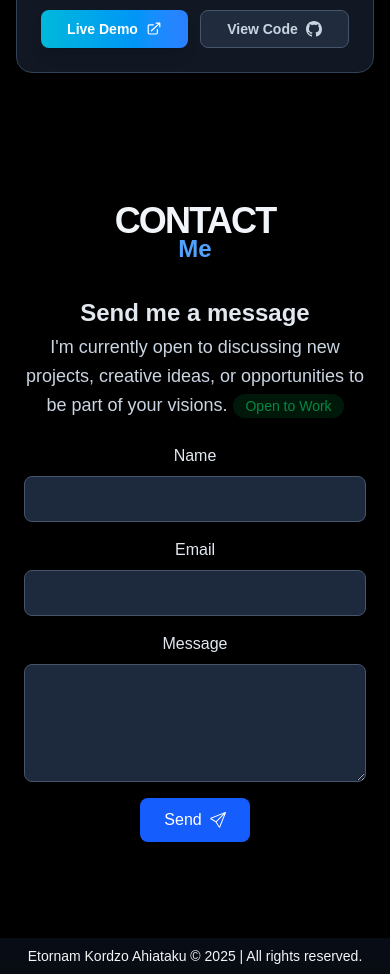
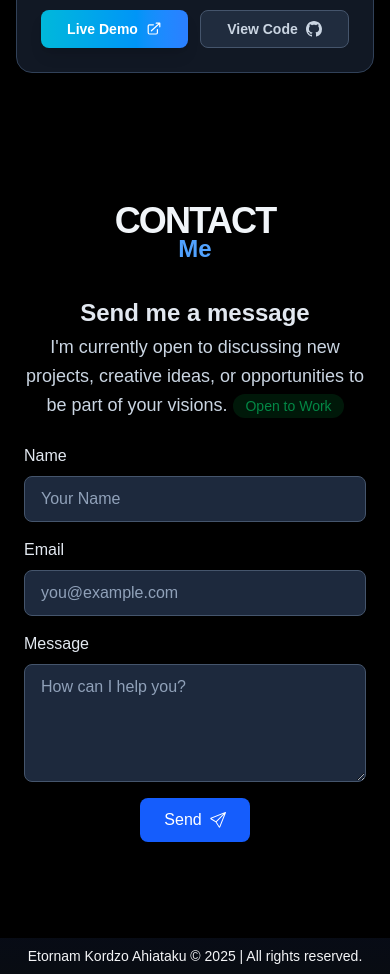
Before and after one commit to etor01/dev-tornam, a Next.js app: page / in a window 390 px wide. Shown: the part 4680-5654 px from the top of the page. Built offline with nearby package versions, Linux system fonts and the light colour scheme.

Commit message:
added Zod and mailJS to the Contact with custum Toast

```diff
--- a/src/app/components/sections/Contact.tsx
+++ b/src/app/components/sections/Contact.tsx
@@ -1,9 +1,126 @@
+'use client';
+
+import React, { useRef, useState, useEffect } from 'react';
+import emailjs from '@emailjs/browser';
+import { z } from 'zod';
+
+// --- 1. Zod Validation Schema ---
+const formSchema = z.object({
+  name: z.string().min(2, { message: "Name must be at least 2 characters." }),
+  email: z.string().email({ message: "Please enter a valid email address." }),
+  message: z.string().min(10, { message: "Message must be at least 10 characters." }),
+});
+
+// --- 2. Custom Toast Component ---
+type ToastType = 'success' | 'error' | null;
+
+const Toast = ({ message, type, onClose }: { message: string, type: ToastType, onClose: () => void }) => {
+  useEffect(() => {
+    if (message) {
+      const timer = setTimeout(onClose, 5000); // Auto close after 5s
+      return () => clearTimeout(timer);
+    }
+  }, [message, onClose]);
+
+  if (!message) return null;
+
+  const isSuccess = type === 'success';
+
+  return (
+    <div className={`fixed bottom-5 right-5 z-50 flex items-center gap-3 px-6 py-4 rounded-xl shadow-2xl border backdrop-blur-md transition-all duration-300 animate-slide-in ${
+      isSuccess
+        ? 'bg-slate-900/90 border-green-500/50 text-green-400'
+        : 'bg-slate-900/90 border-red-500/50 text-red-400'
+    }`}>
+      {/* Icon based on type */}
+      {isSuccess ? (
+        <svg xmlns="http://www.w3.org/2000/svg" width="20" height="20" fill="currentColor" className="bi bi-check-circle-fill" viewBox="0 0 16 16">
+          <path d="M16 8A8 8 0 1 1 0 8a8 8 0 0 1 16 0m-3.97-3.03a.75.75 0 0 0-1.08.022L7.477 9.417 5.384 7.323a.75.75 0 0 0-1.06 1.06L6.97 11.03a.75.75 0 0 0 1.079-.02l3.992-4.99a.75.75 0 0 0-.01-1.05z"/>
+        </svg>
+      ) : (
+        <svg xmlns="http://www.w3.org/2000/svg" width="20" height="20" fill="currentColor" className="bi bi-exclamation-circle-fill" viewBox="0 0 16 16">
+          <path d="M16 8A8 8 0 1 1 0 8a8 8 0 0 1 16 0zM8 4a.905.905 0 0 0-.9.995l.35 3.507a.552.552 0 0 0 1.1 0l.35-3.507A.905.905 0 0 0 8 4zm.002 6a1 1 0 1 0 0 2 1 1 0 0 0 0-2z"/>
+        </svg>
+      )}
+      <div>
+        <h4 className="font-bold text-sm">{isSuccess ? 'Success' : 'Error'}</h4>
+        <p className="text-xs text-slate-300">{message}</p>
+      </div>
+      <button onClick={onClose} className="ml-2 hover:text-white">✕</button>
+    </div>
+  );
+};
+
+// --- 3. Main Contact Component ---
 export default function Contact() {
-    const sendIcon = <svg xmlns="http://www.w3.org/2000/svg" width="16" height="16" fill="currentColor" className="bi bi-send" viewBox="0 0 16 16">
-                        <path d="M15.854.146a.5.5 0 0 1 .11.54l-5.819 14.547a.75.75 0 0 1-1.329.124l-3.178-4.995L.643 7.184a.75.75 0 0 1 .124-1.33L15.314.037a.5.5 0 0 1 .54.11ZM6.636 10.07l2.761 4.338L14.13 2.576zm6.787-8.201L1.591 6.602l4.339 2.76z"/>
-                     </svg>;
+  const formRef = useRef<HTMLFormElement>(null);
+  const [isSubmitting, setIsSubmitting] = useState(false);
+  const [fieldErrors, setFieldErrors] = useState<Record<string, string>>({});
+
+  // Toast State
+  const [toast, setToast] = useState<{ message: string; type: ToastType }>({ message: '', type: null });
+
+  const sendIcon = <svg xmlns="http://www.w3.org/2000/svg" width="16" height="16" fill="currentColor" className="bi bi-send" viewBox="0 0 16 16"><path d="M15.854.146a.5.5 0 0 1 .11.54l-5.819 14.547a.75.75 0 0 1-1.329.124l-3.178-4.995L.643 7.184a.75.75 0 0 1 .124-1.33L15.314.037a.5.5 0 0 1 .54.11ZM6.636 10.07l2.761 4.338L14.13 2.576zm6.787-8.201L1.591 6.602l4.339 2.76z"/></svg>;
+
+  const loadingIcon = <svg className="animate-spin h-4 w-4 text-white" xmlns="http://www.w3.org/2000/svg" fill="none" viewBox="0 0 24 24"><circle className="opacity-25" cx="12" cy="12" r="10" stroke="currentColor" strokeWidth="4"></circle><path className="opacity-75" fill="currentColor" d="M4 12a8 8 0 018-8V0C5.373 0 0 5.373 0 12h4zm2 5.291A7.962 7.962 0 014 12H0c0 3.042 1.135 5.824 3 7.938l3-2.647z"></path></svg>;
+
+  const handleSend = async (e: React.FormEvent) => {
+    e.preventDefault();
+    setIsSubmitting(true);
+    setFieldErrors({});
+
+    if (!formRef.current) return;
+
+    // 1. Extract Data
+    const formData = new FormData(formRef.current);
+    const rawData = {
+      name: formData.get('name') as string,
+      email: formData.get('email') as string,
+      message: formData.get('message') as string,
+    };
+
+    // 2. Validate with Zod
+    const result = formSchema.safeParse(rawData);
+
+    if (!result.success) {
+      const formattedErrors: Record<string, string> = {};
+      result.error.issues.forEach((err) => {
+        if (err.path[0]) formattedErrors[err.path[0] as string] = err.message;
+      });
+      setFieldErrors(formattedErrors);
+      setToast({ message: "Please check the form for errors.", type: 'error' });
+      setIsSubmitting(false);
+      return;
+    }
+
+    // 3. Send via EmailJS
+    try {
+      await emailjs.sendForm(
+        process.env.NEXT_PUBLIC_EMAILJS_SERVICE_ID!,
+        process.env.NEXT_PUBLIC_EMAILJS_TEMPLATE_ID!,
+        formRef.current,
+        process.env.NEXT_PUBLIC_EMAILJS_PUBLIC_KEY!
+      );
+
+      setToast({ message: "Message sent successfully!", type: 'success' });
+      formRef.current.reset(); // Clear form
+    } catch (error) {
+      console.log(error);
+      setToast({ message: "Failed to send message. Please try again.", type: 'error' });
+    } finally {
+      setIsSubmitting(false);
+    }
+  };
+
   return (
-        <section className="py-16 px-6" id="contact">
+    <section className="py-16 px-6 relative" id="contact">
+      {/* Toast Notification */}
+      <Toast
+        message={toast.message}
+        type={toast.type}
+        onClose={() => setToast({ message: '', type: null })}
+      />
+
       <div className="container mx-auto max-w-5xl grid grid-cols-1 md:grid-cols-12 gap-8 md:gap-12 items-start">
 
         {/* LEFT COLUMN: Title */}
@@ -24,27 +141,61 @@ export default function Contact() {
                 <span className="px-3 py-1 bg-green-500/20 text-green-400 rounded-full text-sm font-medium ml-1.5 animate-pulse">Open to Work</span>
             </p>
 
-                        <form>
+            <form ref={formRef} onSubmit={handleSend} noValidate>
                 <div>
+                    {/* Name Input */}
                     <div className="mb-4">
-                                    <label htmlFor="name" className="block text-slate-200 font-medium">Name</label>
-                                    <input type="text" id="name" className="mt-2 block w-full px-4 py-2.5 bg-slate-800 border border-slate-600 rounded-lg text-slate-100 placeholder-slate-400 focus:border-blue-400 focus:ring-1 focus:ring-blue-400 focus:outline-none transition" required />
-                                </div>
-                                <div className="mb-4">
-                                    <label htmlFor="email" className="block text-slate-200 font-medium">Email</label>
-                                    <input type="email" id="email" className="mt-2 block w-full px-4 py-2.5 bg-slate-800 border border-slate-600 rounded-lg text-slate-100 placeholder-slate-400 focus:border-blue-400 focus:ring-1 focus:ring-blue-400 focus:outline-none transition" required />
-                                </div>
-                                <div className="mb-4">
-                                    <label htmlFor="message" className="block text-slate-200 font-medium">Message</label>
-                                    <textarea id="message" className="mt-2 block w-full px-4 py-2.5 bg-slate-800 border border-slate-600 rounded-lg text-slate-100 placeholder-slate-400 focus:border-blue-400 focus:ring-1 focus:ring-blue-400 focus:outline-none transition" rows={4} required></textarea>
+                        <label htmlFor="name" className="block text-slate-200 font-medium text-left">Name</label>
+                        <input
+                          type="text"
+                          id="name"
+                          name="name"
+                          className={`mt-2 block w-full px-4 py-2.5 bg-slate-800 border rounded-lg text-slate-100 placeholder-slate-400 focus:border-blue-400 focus:ring-1 focus:ring-blue-400 focus:outline-none transition ${fieldErrors.name ? 'border-red-500' : 'border-slate-600'}`}
+                          placeholder="Your Name"
+                        />
+                        {fieldErrors.name && <p className="text-red-400 text-sm mt-1 text-left">{fieldErrors.name}</p>}
                     </div>
 
-                                <button type="submit" className="bg-blue-600 hover:bg-blue-500 text-white px-6 py-2.5 rounded-lg font-medium transition-colors">
+                    {/* Email Input */}
+                    <div className="mb-4">
+                        <label htmlFor="email" className="block text-slate-200 font-medium text-left">Email</label>
+                        <input
+                          type="email"
+                          id="email"
+                          name="email"
+                          className={`mt-2 block w-full px-4 py-2.5 bg-slate-800 border rounded-lg text-slate-100 placeholder-slate-400 focus:border-blue-400 focus:ring-1 focus:ring-blue-400 focus:outline-none transition ${fieldErrors.email ? 'border-red-500' : 'border-slate-600'}`}
+                          placeholder="you@example.com"
+                        />
+                        {fieldErrors.email && <p className="text-red-400 text-sm mt-1 text-left">{fieldErrors.email}</p>}
+                    </div>
+
+                    {/* Message Input */}
+                    <div className="mb-4">
+                        <label htmlFor="message" className="block text-slate-200 font-medium text-left">Message</label>
+                        <textarea
+                          id="message"
+                          name="message"
+                          className={`mt-2 block w-full px-4 py-2.5 bg-slate-800 border rounded-lg text-slate-100 placeholder-slate-400 focus:border-blue-400 focus:ring-1 focus:ring-blue-400 focus:outline-none transition ${fieldErrors.message ? 'border-red-500' : 'border-slate-600'}`}
+                          rows={4}
+                          placeholder="How can I help you?"
+                        ></textarea>
+                        {fieldErrors.message && <p className="text-red-400 text-sm mt-1 text-left">{fieldErrors.message}</p>}
+                    </div>
+
+                    {/* Submit Button */}
+                    <button
+                      type="submit"
+                      disabled={isSubmitting}
+                      className="bg-blue-600 hover:bg-blue-500 text-white px-6 py-2.5 rounded-lg font-medium transition-colors disabled:opacity-50 disabled:cursor-not-allowed flex items-center gap-2 mx-auto md:mx-0"
+                    >
+                        {isSubmitting ? (
+                          <>Sending... {loadingIcon}</>
+                        ) : (
                           <span className="inline-flex items-center gap-2">Send {sendIcon}</span>
+                        )}
                     </button>
                 </div>
             </form>
-
         </div>
       </div>
     </section>
```
Lines whose indentation alone changed are shown as unchanged.
